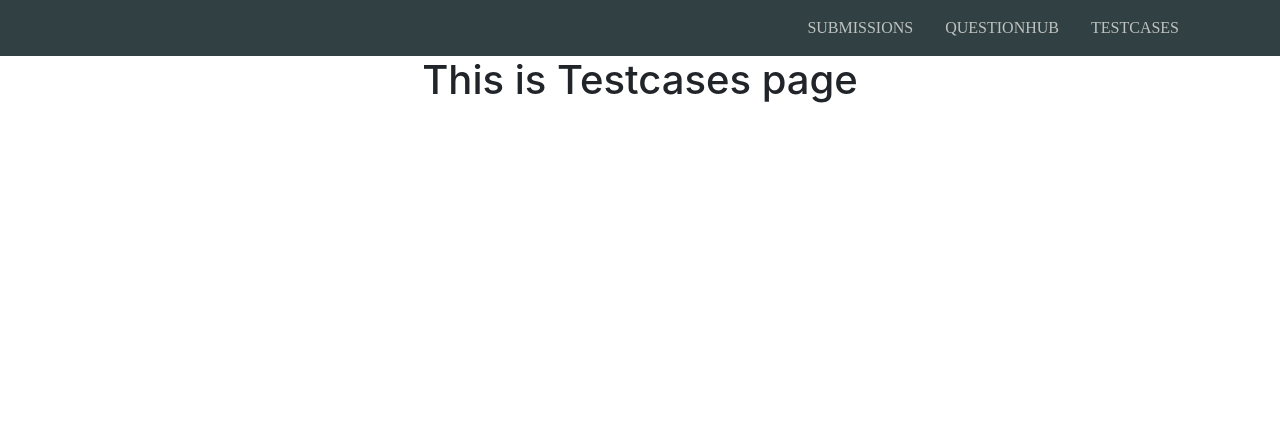
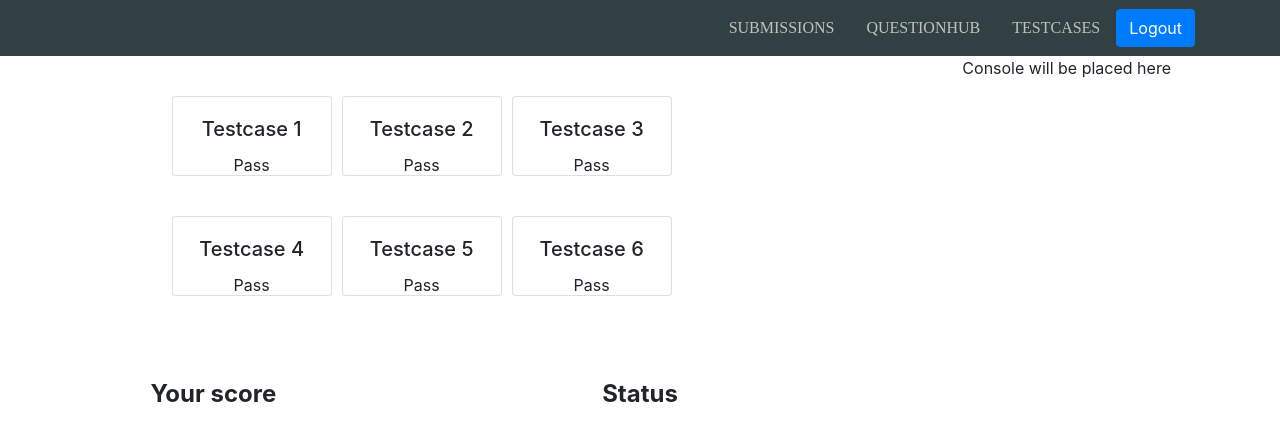
Before and after one commit to meghadandapat/CTD-RC2-Frontend, a React (Create React App) app: page /testcases in a window 1280 px wide. Shown: the top 440 px of the page. Built offline with nearby package versions, Linux system fonts and the light colour scheme.

Commit message:
desktop layout of testcases done

```diff
--- a/src/App.js
+++ b/src/App.js
@@ -1,5 +1,5 @@
 import './App.css';
-import { BrowserRouter as Router, Route } from "react-router-dom";
+import { BrowserRouter as Router, Route, Switch } from "react-router-dom";
 import Submissions from './components/Submissions/Submissions';
 import Testcase from './components/Testcase/Testcase';
 import QuestionHub from './components/QuestionHub/QuestionHub';
@@ -12,11 +12,12 @@ function App() {
     <div className="App">
     <Router>
     <Navbar />
+    <Switch>
     <Route exact path="/" component={Login} />
     <Route path="/submissions" component={Submissions} />
     <Route path="/testcases" component={Testcase} />
     <Route path="/questionhub" component={QuestionHub} />
-
+    </Switch>
   </Router>
     </div>
   );
--- /dev/null
+++ b/src/components/Logout/Logout.js
@@ -0,0 +1,37 @@
+import React, { useState } from 'react'
+import {Button, Modal} from 'react-bootstrap'
+
+const Logout = () => {
+  const [show, setShow] = useState(false);
+  const handleClose = () => setShow(false);
+  const handleShow = () => setShow(true);
+    return (
+  <div>
+        <Button variant="primary" onClick={handleShow}>
+          Logout
+        </Button>
+        <Modal
+          show={show}
+          onHide={handleClose}
+          backdrop="static"
+          keyboard={false}
+        >
+          <Modal.Header closeButton>
+          <Modal.Title>Log out</Modal.Title>
+          </Modal.Header>
+          <Modal.Body>
+           Are you sure you want to Log out?
+          </Modal.Body>
+            <Modal.Footer>
+            <Button variant="primary">Yes</Button>
+            <Button variant="secondary" onClick={handleClose}>
+              No
+            </Button>
+
+          </Modal.Footer>
+        </Modal>
+        </div>
+     );
+}
+
+export default Logout;
--- a/src/components/Navbar/Navbar.js
+++ b/src/components/Navbar/Navbar.js
@@ -1,6 +1,9 @@
 import React from "react";
 import {Link} from 'react-router-dom'
+import Logout from "../Logout/Logout";
 import "./Navbar.css";
+
+
 const Navbar = () => {
   return (
     <nav className="navbar navbar-expand-sm navbar-dark ">
@@ -31,8 +34,10 @@ const Navbar = () => {
               Testcases
             </Link>
           </li>
-        </ul>
-      </div>
+          </ul>
+
+        </div>
+        <Logout/>
     </div>
   </nav>
   );
--- a/src/components/Testcase/Testcase.css
+++ b/src/components/Testcase/Testcase.css
@@ -0,0 +1,5 @@
+.scoreandstatus{
+    font-size: 1.5rem;
+    font-weight: bold;
+    margin-top: 10vh;
+}
--- a/src/components/Testcase/Testcase.js
+++ b/src/components/Testcase/Testcase.js
@@ -1,7 +1,35 @@
-import React from 'react';
+import React from "react";
+import { Container, Row, Col } from "react-bootstrap";
+import './Testcase.css';
+import TestcaseCard from "./TestcaseCard";
+
 
 const Testcase = () => {
-    return ( <h1>This is Testcases page</h1> );
-}
+
+  const List1 = [1, 2, 3].map((num) => <TestcaseCard val={num} />)
+  const List2 = [4, 5, 6].map((num) => <TestcaseCard val={num} />)
+
+
+  return (
+    <Container fluid>
+      <Row>
+        <Col md={8}>
+          <Row className="justify-content-md-center">
+           {List1}
+          </Row>
+          <Row  className="justify-content-md-center">
+          {List2}
+          </Row>
+          <Row>
+           <Col className="scoreandstatus">Your score</Col>
+           <Col className="scoreandstatus">Status</Col>
+          </Row>
+        </Col>
+              <Col md={4}><Row  className="justify-content-md-center">
+              <p>Console will be placed here</p></Row></Col>
+      </Row>
+    </Container>
+  );
+};
 
 export default Testcase;
--- /dev/null
+++ b/src/components/Testcase/TestcaseCard.js
@@ -0,0 +1,27 @@
+import React from "react";
+import { Card } from "react-bootstrap";
+
+
+const TestcaseCard = (props) => {
+
+    const cardstyle = {
+        width: '10rem',
+        height: '5rem',
+        marginTop: '5vh',
+        marginRight: '10px'
+    }
+
+
+    return (<Card style={cardstyle}>
+          <Card.Body>
+            <Card.Title>Testcase {props.val}</Card.Title>
+
+            <Card.Text>
+             Pass
+            </Card.Text>
+
+          </Card.Body>
+        </Card>  );
+}
+
+export default TestcaseCard;
```
Also changed, not shown: src/components/Logout/Logout.css (added), src/components/Testcase/TestcaseCard.css (added).
